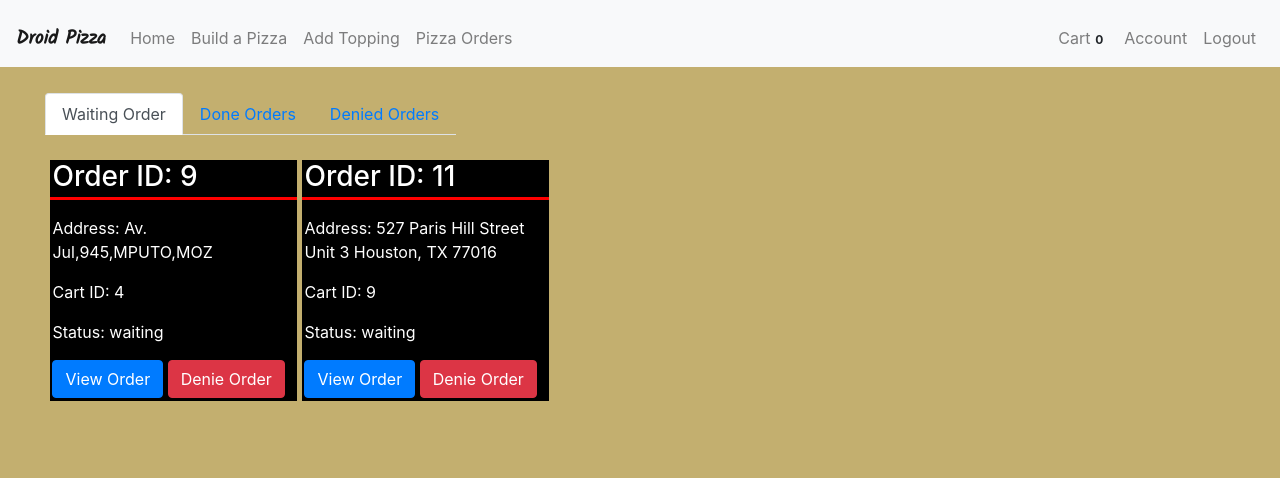
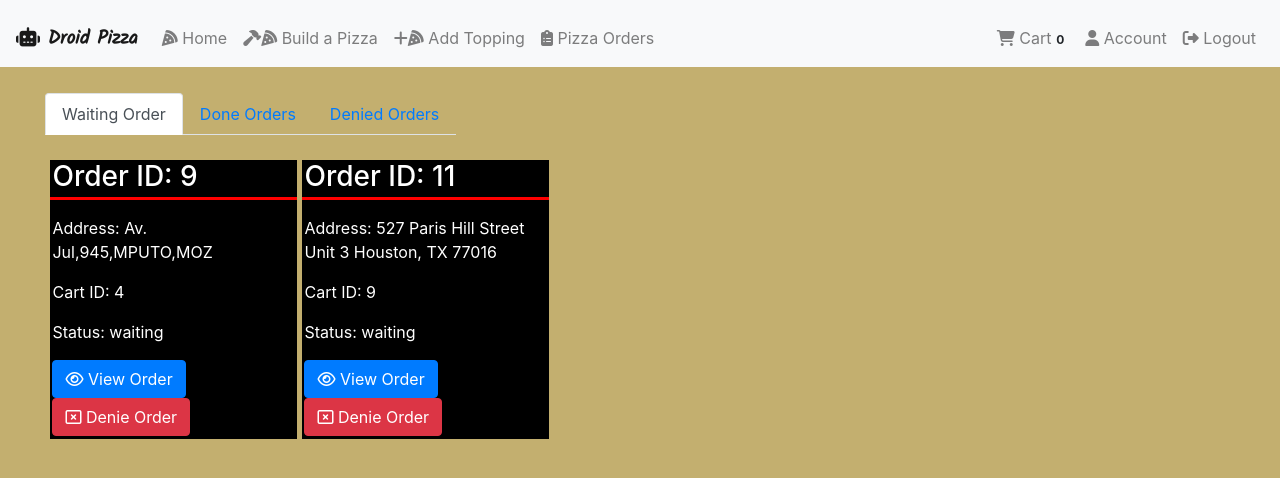
Before and after one commit to LTSana/droidpizza, a Django app: page /pizza_checkout_staff in a window 1280 px wide. Shown: the top 478 px of the page. Run offline with Django 3.2, Linux system fonts and the light colour scheme; a user stored in the database is signed in; data comes from the database, SQL or seed files in the repository; both versions use the stored data as it was after the commit; parts of the project's set-up code (start-up, migrations or seed data) failed here and were passed over; some libraries are stand-ins or nearby versions; some web fonts are replaced.

Commit message:
Added icons to all pages.

```diff
--- a/static/pizza/js/layout.js
+++ b/static/pizza/js/layout.js
@@ -13,7 +13,7 @@ document.addEventListener("DOMContentLoaded", () => {
 	// Validate the username and check if it can be used
 	check_login_username = () => {
 		document.querySelector("#username").style.borderColor = "gray";
-		document.querySelector(".signup_btn").innerHTML = "<button class='btn btn-dark' disabled>Sign Up</button>"
+		document.querySelector(".signup_btn").innerHTML = "<button class='btn btn-dark' disabled><i class='fas fa-user-plus'></i> Sign Up</button>"
 		clearInterval(username_check_timeout);
 		if (document.querySelector("#username").value.length > 0 && document.querySelector("#username").value.length < 65) {
 			username_check_timeout = setTimeout(check_username, 2000);
@@ -45,7 +45,7 @@ document.addEventListener("DOMContentLoaded", () => {
 	}
 	// Validate the First name
 	check_login_first_name = () => {
-		document.querySelector(".signup_btn").innerHTML = "<button class='btn btn-dark' disabled>Sign Up</button>"
+		document.querySelector(".signup_btn").innerHTML = "<button class='btn btn-dark' disabled><i class='fas fa-user-plus'></i> Sign Up</button>"
 		if (document.querySelector("#first_name").value.length > 0 && document.querySelector("#first_name").value.length < 65) {
 			document.querySelector("#first_name").style.borderColor = "green";
 			first_name = true;
@@ -57,7 +57,7 @@ document.addEventListener("DOMContentLoaded", () => {
 	}
 	// Validate the Last name
 	check_login_last_name = () => {
-		document.querySelector(".signup_btn").innerHTML = "<button class='btn btn-dark' disabled>Sign Up</button>"
+		document.querySelector(".signup_btn").innerHTML = "<button class='btn btn-dark' disabled><i class='fas fa-user-plus'></i> Sign Up</button>"
 		if (document.querySelector("#last_name").value.length > 0 && document.querySelector("#last_name").value.length < 65) {
 			document.querySelector("#last_name").style.borderColor = "green";
 			last_name = true;
@@ -69,7 +69,7 @@ document.addEventListener("DOMContentLoaded", () => {
 	}
 	// Validate the email and check if it can be used
 	check_login_email = () => {
-		document.querySelector(".signup_btn").innerHTML = "<button class='btn btn-dark' disabled>Sign Up</button>"
+		document.querySelector(".signup_btn").innerHTML = "<button class='btn btn-dark' disabled><i class='fas fa-user-plus'></i> Sign Up</button>"
 		document.querySelector("#e_mail").style.borderColor = "gray";
 		clearInterval(email_check_timeout)
 		if (document.querySelector("#e_mail").value.length > 0 && document.querySelector("#e_mail").value.length < 65) {
@@ -102,7 +102,7 @@ document.addEventListener("DOMContentLoaded", () => {
 	}
 	// Validate password
 	check_login_password = () => {
-		document.querySelector(".signup_btn").innerHTML = "<button class='btn btn-dark' disabled>Sign Up</button>"
+		document.querySelector(".signup_btn").innerHTML = "<button class='btn btn-dark' disabled><i class='fas fa-user-plus'></i> Sign Up</button>"
 		if (document.querySelector("#password").value.length >= 8 && document.querySelector("#password").value.length < 65) {
 			document.querySelector("#password").style.borderColor = "green";
 			password = true;
@@ -126,7 +126,7 @@ document.addEventListener("DOMContentLoaded", () => {
 	}
 	// Confirm that password and confirm password match
 	check_login_passwordconfirm = () => {
-		document.querySelector(".signup_btn").innerHTML = "<button class='btn btn-dark' disabled>Sign Up</button>"
+		document.querySelector(".signup_btn").innerHTML = "<button class='btn btn-dark' disabled><i class='fas fa-user-plus'></i> Sign Up</button>"
 		if (document.querySelector("#passwordconfirm").value.length >= 8 &&
 			document.querySelector("#passwordconfirm").value.length <= 64 &&
 			document.querySelector("#passwordconfirm").value == document.querySelector("#password").value) {
@@ -142,9 +142,9 @@ document.addEventListener("DOMContentLoaded", () => {
 	// Check if all the required fields have been field and activate the signup button
 	toggle_signup_btn = () => {
 		if (username && first_name && last_name && email && password && passwordconfirm) {
-			document.querySelector(".signup_btn").innerHTML = "<button class='btn btn-dark'>Sign Up</button>"
+			document.querySelector(".signup_btn").innerHTML = "<button class='btn btn-dark'><i class='fas fa-user-plus'></i> Sign Up</button>"
 		} else {
-			document.querySelector(".signup_btn").innerHTML = "<button class='btn btn-dark' disabled>Sign Up</button>"
+			document.querySelector(".signup_btn").innerHTML = "<button class='btn btn-dark' disabled><i class='fas fa-user-plus'></i> Sign Up</button>"
 		}
 	}
 });
--- a/static/pizza/js/pizza_checkout.js
+++ b/static/pizza/js/pizza_checkout.js
@@ -50,7 +50,7 @@ document.addEventListener("DOMContentLoaded", () => {
 																				<input type='number' id='order_id' value='"+button.dataset.order+"' disabled/>";
 
 						if (JSON.parse(request.response)["status"] === "processing") {
-							document.querySelector("#orderdone").innerHTML = "<button type='button' class='btn btn-warning' onclick='orderdonebtn()' data-order='"+button.dataset.order+"'>DONE</button>";
+							document.querySelector("#orderdone").innerHTML = "<button type='button' class='btn btn-warning' onclick='orderdonebtn()' data-order='"+button.dataset.order+"'><i class='fas fa-check'></i> DONE</button>";
 						} else {
 							document.querySelector("#orderdone").innerHTML = "";
 						}
--- a/templates/pizza/account.html
+++ b/templates/pizza/account.html
@@ -34,7 +34,7 @@
 			<p>Total orders denied: <span class="focus_content">{{amount_of_denied_orders}}</span></p>
 			<!-- Button trigger modal -->
 			<button type="button" class="btn btn-primary" data-toggle="modal" data-target="#cpwdModal">
-				Change Password
+				<i class="fas fa-key"></i> Change Password
 			</button>
 
 			<!-- Modal -->
--- a/templates/pizza/build_pizza.html
+++ b/templates/pizza/build_pizza.html
@@ -47,7 +47,7 @@
 			<p class="information">Payment Details.</p>
 			<input type="number" id="pizza_quantity" class="form-control" placeholder="Quantity" max="20" min="1" required>
 			{% csrf_token %}
-			<p class="payment_items"><span class="back_color_box">TOTAL PRICE: <span id="total_value">0</span> MZN <button class="btn btn-primary add_to_cart">Add To Cart</button></span></p>
+			<p class="payment_items"><span class="back_color_box">TOTAL PRICE: <span id="total_value">0</span> MZN <button class="btn btn-primary add_to_cart"><i class="fas fa-cart-arrow-down"></i>Add To Cart</button></span></p>
 		</div>
 	</body>
 {% endblock %}
--- a/templates/pizza/index.html
+++ b/templates/pizza/index.html
@@ -39,8 +39,8 @@
 								<p class="total float-right">Total:<span class="shown_total" id="total_{{pizza.pk}}">{{pizza.price|add:"120"}}</span> MZN</p>
 								<p class="price float-right">Price:<span class="shown_price" id="price_{{pizza.pk}}">{{pizza.price}}</span> MZN|-|</p>
 								<input name="pizza_id" value="{{pizza.pk}}" class="hide_item"/>
-								<button type="submit" class="btn add_to_cart btn-success float-right" data-pizza="{{pizza.pk}}">Add to Cart</button>
-								<button class="btn build_pizza btn-primary float-right">Build Pizza</button>
+								<button type="submit" class="btn add_to_cart btn-success float-right" data-pizza="{{pizza.pk}}"><i class="fas fa-cart-arrow-down"></i>Add to Cart</button>
+								<button class="btn build_pizza btn-primary float-right"><i class="fas fa-hammer"></i><i class="fas fa-pizza-slice"></i> Build Pizza</button>
 								<select name="pizza_size" id="pizza_size_{{pizza.pk}}" data-pizza="{{pizza.pk}}" class="form-control pizza_size float-right">
 									<option>S</option>
 									<option>M</option>
--- a/templates/pizza/layout.html
+++ b/templates/pizza/layout.html
@@ -9,6 +9,9 @@
 	<script src="https://code.jquery.com/jquery-3.3.1.min.js"></script>
 	<script src="https://cdnjs.cloudflare.com/ajax/libs/popper.js/1.14.7/umd/popper.min.js"></script>
 	<script src="https://stackpath.bootstrapcdn.com/bootstrap/4.3.1/js/bootstrap.min.js"></script>
+
+	<!-- Font Awesome 5 (Please change this to your own) -->
+	<script src="https://kit.fontawesome.com/0c7200f489.js" crossorigin="anonymous"></script>
 
 	{% load static %}
 	<link rel="stylesheet" href="{% static 'pizza/css/layout.css' %}">
@@ -28,49 +31,49 @@
 <body>
 	<nav class="navbar navbar-expand-lg navbar-light bg-light">
 		<!-- Navbar content -->
-		<a class="navbar-brand" href="/">Droid Pizza</a>
+		<a class="navbar-brand" href="/"><i class="fas fa-robot"></i> Droid Pizza</a>
 		<button class="navbar-toggler" type="button" data-toggle="collapse" data-target="#navbarNavDropdown" aria-controls="navbarNavDropdown" aria-expanded="false" aria-label="Toggle navigation">
 			<span class="navbar-toggler-icon"></span>
 		</button>
 		<div class="collapse navbar-collapse" id="navbarNavDropdown">
 			<ul class="navbar-nav mr-auto mt-2">
 				<li class="nav-item">
-					<a class="nav-link" href="/">Home</a>
+					<a class="nav-link" href="/"><i class="fas fa-pizza-slice"></i> Home</a>
 				</li>
 				<li class="nav-item">
-					<a class="nav-link" href="/build_pizza">Build a Pizza</a>
+					<a class="nav-link" href="/build_pizza"><i class="fas fa-hammer"></i><i class="fas fa-pizza-slice"></i> Build a Pizza</a>
 				</li>
 
 				{% if request.user.is_staff %}
 					<li class="nav-item">
-						<a class="nav-link" href="/add_topping">Add Topping</a>
+						<a class="nav-link" href="/add_topping"><i class="fas fa-plus"></i><i class="fas fa-pizza-slice"></i> Add Topping</a>
 					</li>
 					<li class="nav-item">
-						<a class="nav-link" href="/pizza_checkout_staff">Pizza Orders</a>
+						<a class="nav-link" href="/pizza_checkout_staff"><i class="fas fa-clipboard-list"></i> Pizza Orders</a>
 					</li>
 				{% endif %}
 
 			</ul>
 			<ul class="navbar-nav ml-auto mt-2">
 				<li class="nav-item">
-					<a class="nav-link" href="/cart_page">Cart<span class="badge badge-light">{{cart_items}}</span></a>
+					<a class="nav-link" href="/cart_page"><i class="fas fa-shopping-cart"></i> Cart<span class="badge badge-light">{{cart_items}}</span></a>
 				</li>
 				{% if not user.is_authenticated %}
 					<li class="nav-item">
-						<a class="nav-link" id="navbar_login" href="/login">Login</a>
+						<a class="nav-link" id="navbar_login" href="/login"><i class="fas fa-sign-in-alt"></i> Login</a>
 					</li>
 					<li class="nav-item">
 						<!-- Button trigger modal -->
 						<a data-toggle="modal" data-target="#signup_center" href="#" class="nav-link">
-							Sign Up
+							<i class="fas fa-user-plus"></i> Sign Up
 						</a>
 					</li>
 				{% else %}
 					<li class="nav-item">
-						<a class="nav-link" href="/account">Account</a>
+						<a class="nav-link" href="/account"><i class="fas fa-user"></i> Account</a>
 					</li>
 					<li class="nav-item">
-						<a class="nav-link" id="navbar_login" href="/logout">Logout</a>
+						<a class="nav-link" id="navbar_login" href="/logout"><i class="fas fa-sign-out-alt"></i> Logout</a>
 					</li>
 				{% endif %}
 			</ul>
@@ -82,7 +85,7 @@
 			<div class="modal-dialog modal-dialog-centered" role="document">
 				<div class="modal-content">
 					<div class="modal-header">
-						<h5 class="modal-title" id="signup_center_title">Sign Up</h5>
+						<h5 class="modal-title" id="signup_center_title"><i class="fas fa-user-plus"></i> Sign Up</h5>
 						<button type="button" class="close" data-dismiss="modal" aria-label="Close">
 							<span aria-hidden="true">&times;</span>
 						</button>
@@ -106,11 +109,11 @@
 							<div class="password_div form-group">
 								<input type="password" name="passwordconfirm" id="passwordconfirm" onkeyup="check_login_passwordconfirm()" placeholder="Confirm Password" minlength="8" maxlength="64" class="form-control" required/>
 							</div>
-							<span class="signup_btn"><button class="btn btn-dark" disabled>Sign Up</button></span>
+							<span class="signup_btn"><button class="btn btn-dark" disabled><i class="fas fa-user-plus"></i> Sign Up</button></span>
 						</form>
 					</div>
 					<div class="modal-footer">
-						<p>Already have an account? <a href="/login">Login</a></p>
+						<p>Already have an account? <a href="/login"><i class="fas fa-sign-in-alt"></i> Login</a></p>
 						<button type="button" class="btn btn-primary" data-dismiss="modal">Close</button>
 					</div>
 				</div>
--- a/templates/pizza/pizza_checkout.html
+++ b/templates/pizza/pizza_checkout.html
@@ -36,8 +36,8 @@
 								<p>Status: {{orders.status}}</p>
 
 								<!-- Button trigger modal -->
-								<button type="button" class="btn btn-primary" id="viewbtn" data-order="{{orders.pk}}" data-toggle="modal" data-target="#orderdetails">View Order</button>
-								<button type="button" class="btn btn-danger" id="deniebtn" data-order="{{orders.pk}}">Denie Order</button>
+								<button type="button" class="btn btn-primary" id="viewbtn" data-order="{{orders.pk}}" data-toggle="modal" data-target="#orderdetails"><i class="far fa-eye"></i> View Order</button>
+								<button type="button" class="btn btn-danger" id="deniebtn" data-order="{{orders.pk}}"><i class="far fa-window-close"></i> Denie Order</button>
 							</div>
 						</div>
 					{% endif %}
@@ -61,7 +61,7 @@
 								<p>Status: {{orders.status}}</p>
 
 								<!-- Button trigger modal -->
-								<button type="button" class="btn btn-primary" id="viewbtn" data-order="{{orders.pk}}" data-toggle="modal" data-target="#orderdetails">View Order</button>
+								<button type="button" class="btn btn-primary" id="viewbtn" data-order="{{orders.pk}}" data-toggle="modal" data-target="#orderdetails"><i class="far fa-eye"></i> View Order</button>
 
 							</div>
 						</div>
@@ -86,7 +86,7 @@
 								<p>Status: {{orders.status}}</p>
 
 								<!-- Button trigger modal -->
-								<button type="button" class="btn btn-primary" id="viewbtn" data-order="{{orders.pk}}" data-toggle="modal" data-target="#orderdetails">View Order</button>
+								<button type="button" class="btn btn-primary" id="viewbtn" data-order="{{orders.pk}}" data-toggle="modal" data-target="#orderdetails"><i class="far fa-eye"></i> View Order</button>
 
 							</div>
 						</div>
@@ -113,7 +113,7 @@
 					<span id="orderdescription"></span>
 				</div>
 				<div class="modal-footer">
-					<button type="button" class="btn btn-secondary" data-dismiss="modal">Close</button>
+					<button type="button" class="btn btn-secondary" data-dismiss="modal"><i class="far fa-eye-slash"></i> Close</button>
 					<span id="orderdone"></span>
 				</div>
 			</div>
```
Also changed, not shown: templates/pizza/login.html (+4 -4 lines), db.sqlite3.
